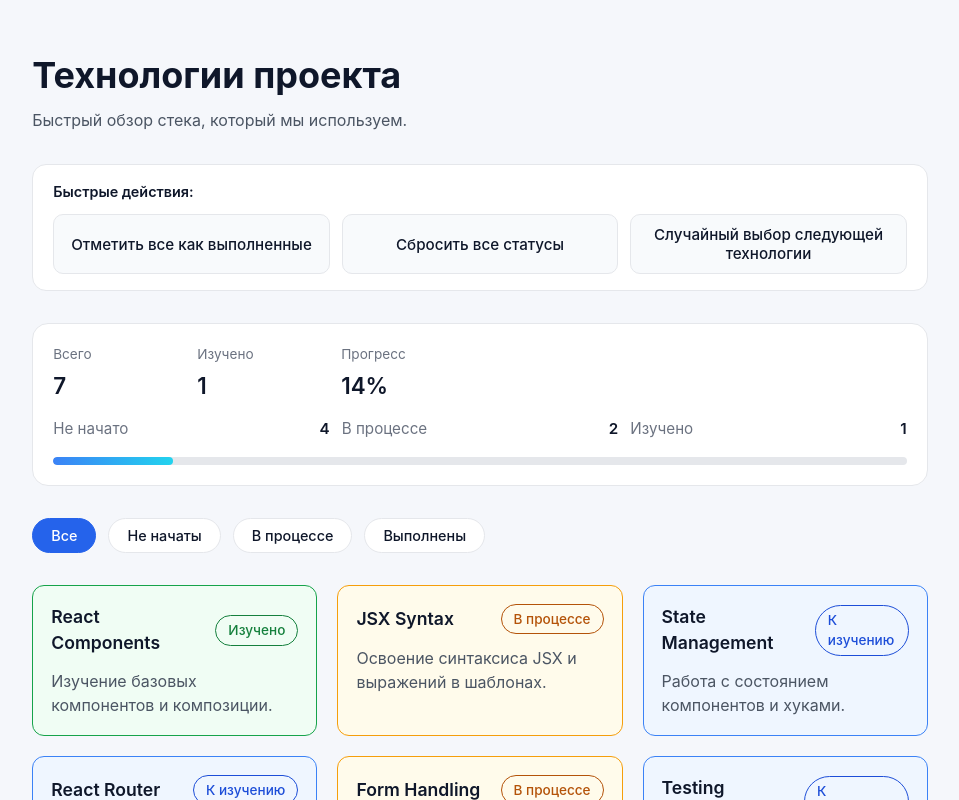
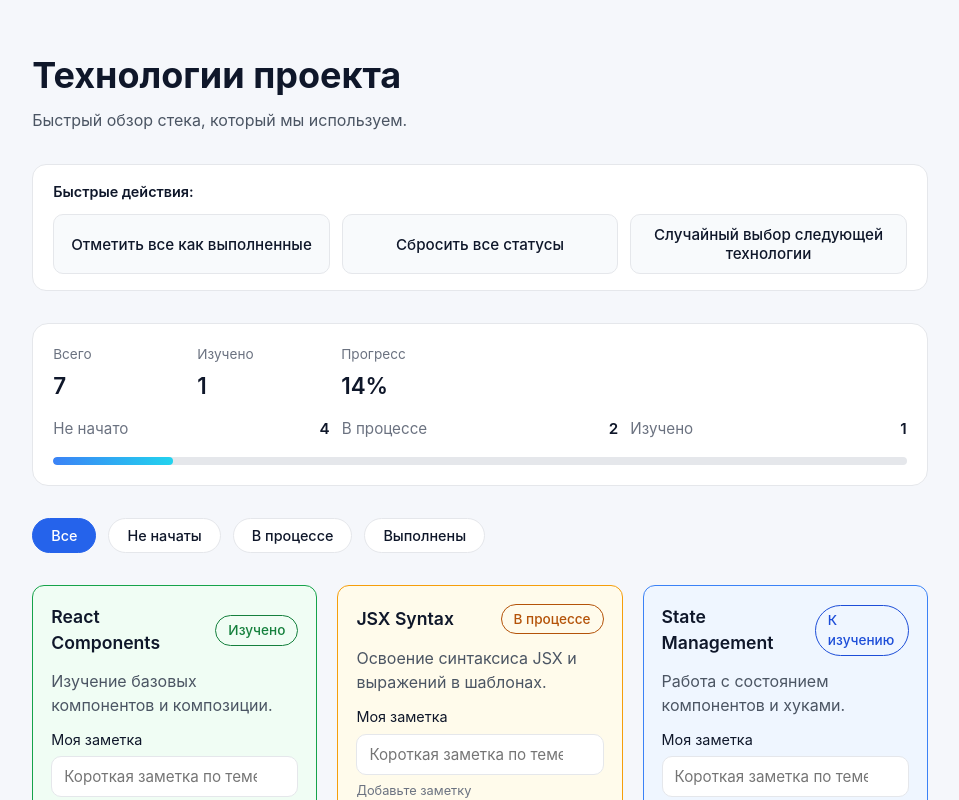
Before and after one commit to naabdykalykov/frontend-and-backend-practice, a React (Vite) app: page / in a window 1280 px wide. Shown: the top 800 px of the page, without its empty margins (160-1119 px from the left). Built offline with nearby package versions, Linux system fonts and the light colour scheme.

Commit message:
update step 8

```diff
--- a/src/App.jsx
+++ b/src/App.jsx
@@ -1,4 +1,4 @@
-import { useState } from 'react'
+import { useEffect, useState } from 'react'
 import TechnologyCard from './components/TechnologyCard/TechnologyCard'
 import ProgressHeader from './components/ProgressHeader/ProgressHeader'
 import QuickActions from './components/QuickActions/QuickActions'
@@ -11,47 +11,70 @@ const initialTechnologies = [
     title: 'React Components',
     description: 'Изучение базовых компонентов и композиции.',
     status: 'completed',
+    notes: '',
   },
   {
     id: 2,
     title: 'JSX Syntax',
     description: 'Освоение синтаксиса JSX и выражений в шаблонах.',
     status: 'in-progress',
+    notes: '',
   },
   {
     id: 3,
     title: 'State Management',
     description: 'Работа с состоянием компонентов и хуками.',
     status: 'not-started',
+    notes: '',
   },
   {
     id: 4,
     title: 'React Router',
     description: 'Настройка клиентского роутинга и защищённых маршрутов.',
     status: 'not-started',
+    notes: '',
   },
   {
     id: 5,
     title: 'Form Handling',
     description: 'Работа с управляемыми формами и валидацией.',
     status: 'in-progress',
+    notes: '',
   },
   {
     id: 6,
     title: 'Testing Library',
     description: 'Написание модульных тестов для компонентов.',
     status: 'not-started',
+    notes: '',
   },
   {
     id: 7,
     title: 'Performance Optimization',
     description: 'Мемоизация, code-splitting и оптимизация рендеров.',
     status: 'not-started',
+    notes: '',
   },
 ]
 
 function App() {
-  const [technologies, setTechnologies] = useState(initialTechnologies)
+  const [technologies, setTechnologies] = useState(() => {
+    if (typeof window !== 'undefined') {
+      const saved = window.localStorage.getItem('techTrackerData')
+      if (saved) {
+        try {
+          const parsed = JSON.parse(saved)
+          if (Array.isArray(parsed)) {
+            console.log('Данные загружены из localStorage')
+            return parsed.map((tech) => ({ ...tech, notes: tech.notes ?? '' }))
+          }
+        } catch {
+          console.warn('Не удалось прочитать данные из localStorage')
+        }
+      }
+    }
+    return initialTechnologies.map((tech) => ({ ...tech }))
+  })
   const [filter, setFilter] = useState('all')
 
   const total = technologies.length
@@ -85,6 +108,18 @@ function App() {
     const target = pool[Math.floor(Math.random() * pool.length)]
     handleStatusChange(target.id, 'in-progress')
   }
+
+  const updateTechnologyNotes = (techId, newNotes) => {
+    setTechnologies((prev) =>
+      prev.map((tech) => (tech.id === techId ? { ...tech, notes: newNotes } : tech)),
+    )
+  }
+
+  useEffect(() => {
+    if (typeof window === 'undefined') return
+    window.localStorage.setItem('techTrackerData', JSON.stringify(technologies))
+    console.log('Данные сохранены в localStorage')
+  }, [technologies])
 
   const filteredTechnologies = technologies.filter((tech) => {
     if (filter === 'all') return true
@@ -121,6 +156,8 @@ function App() {
             title={tech.title}
             description={tech.description}
             status={tech.status}
+            notes={tech.notes}
+            onNotesChange={updateTechnologyNotes}
             onStatusChange={handleStatusChange}
           />
         ))}
--- a/src/components/TechnologyCard/TechnologyCard.jsx
+++ b/src/components/TechnologyCard/TechnologyCard.jsx
@@ -1,3 +1,4 @@
+import TechnologyNotes from '../TechnologyNotes/TechnologyNotes'
 import './TechnologyCard.css'
 
 const STATUS_PRESETS = {
@@ -17,7 +18,15 @@ const STATUS_PRESETS = {
 
 const STATUS_ORDER = ['not-started', 'in-progress', 'completed']
 
-function TechnologyCard({ id, title, description, status = 'not-started', onStatusChange }) {
+function TechnologyCard({
+  id,
+  title,
+  description,
+  status = 'not-started',
+  notes = '',
+  onStatusChange,
+  onNotesChange,
+}) {
   const config = STATUS_PRESETS[status] ?? STATUS_PRESETS['not-started']
 
   const handleClick = () => {
@@ -36,6 +45,7 @@ function TechnologyCard({ id, title, description, status = 'not-started', onStat
         <span className="technology-card__status">{config.label}</span>
       </header>
       {description && <p className="technology-card__description">{description}</p>}
+      <TechnologyNotes notes={notes} techId={id} onNotesChange={onNotesChange} />
     </article>
   )
 }
--- /dev/null
+++ b/src/components/TechnologyNotes/TechnologyNotes.css
@@ -0,0 +1,47 @@
+.technology-notes {
+  display: flex;
+  flex-direction: column;
+  gap: 6px;
+}
+
+.technology-notes__field {
+  display: flex;
+  flex-direction: column;
+  gap: 6px;
+  font-size: 0.9rem;
+  color: #0f172a;
+}
+
+.technology-notes__input-wrapper {
+  position: relative;
+  display: flex;
+  align-items: center;
+}
+
+.technology-notes__input-wrapper input {
+  width: 100%;
+  border-radius: 10px;
+  border: 1px solid #e5e7eb;
+  padding: 10px 40px 10px 12px;
+  font-size: 0.95rem;
+  font-family: inherit;
+  transition: border-color 150ms ease, box-shadow 150ms ease;
+}
+
+.technology-notes__input-wrapper input:focus {
+  outline: none;
+  border-color: #2563eb;
+  box-shadow: 0 0 0 2px rgba(37, 99, 235, 0.2);
+}
+
+.technology-notes__length {
+  position: absolute;
+  right: 12px;
+  font-size: 0.85rem;
+  color: #9ca3af;
+}
+
+.technology-notes__hint {
+  font-size: 0.8rem;
+  color: #6b7280;
+}
--- /dev/null
+++ b/src/components/TechnologyNotes/TechnologyNotes.jsx
@@ -0,0 +1,34 @@
+import './TechnologyNotes.css'
+
+function TechnologyNotes({ notes = '', onNotesChange, techId }) {
+  const handleChange = (event) => {
+    onNotesChange?.(techId, event.target.value)
+  }
+
+  const stopPropagation = (event) => {
+    event.stopPropagation()
+  }
+
+  return (
+    <div className="technology-notes" onClick={stopPropagation}>
+      <label className="technology-notes__field">
+        <span>Моя заметка</span>
+        <div className="technology-notes__input-wrapper">
+          <input
+            type="text"
+            value={notes}
+            onChange={handleChange}
+            onClick={stopPropagation}
+            placeholder="Короткая заметка по теме..."
+          />
+          {notes.length > 0 && <span className="technology-notes__length">{notes.length}</span>}
+        </div>
+      </label>
+      <div className="technology-notes__hint">
+        {notes.length > 0 ? 'Заметка сохранена' : 'Добавьте заметку'}
+      </div>
+    </div>
+  )
+}
+
+export default TechnologyNotes
```
